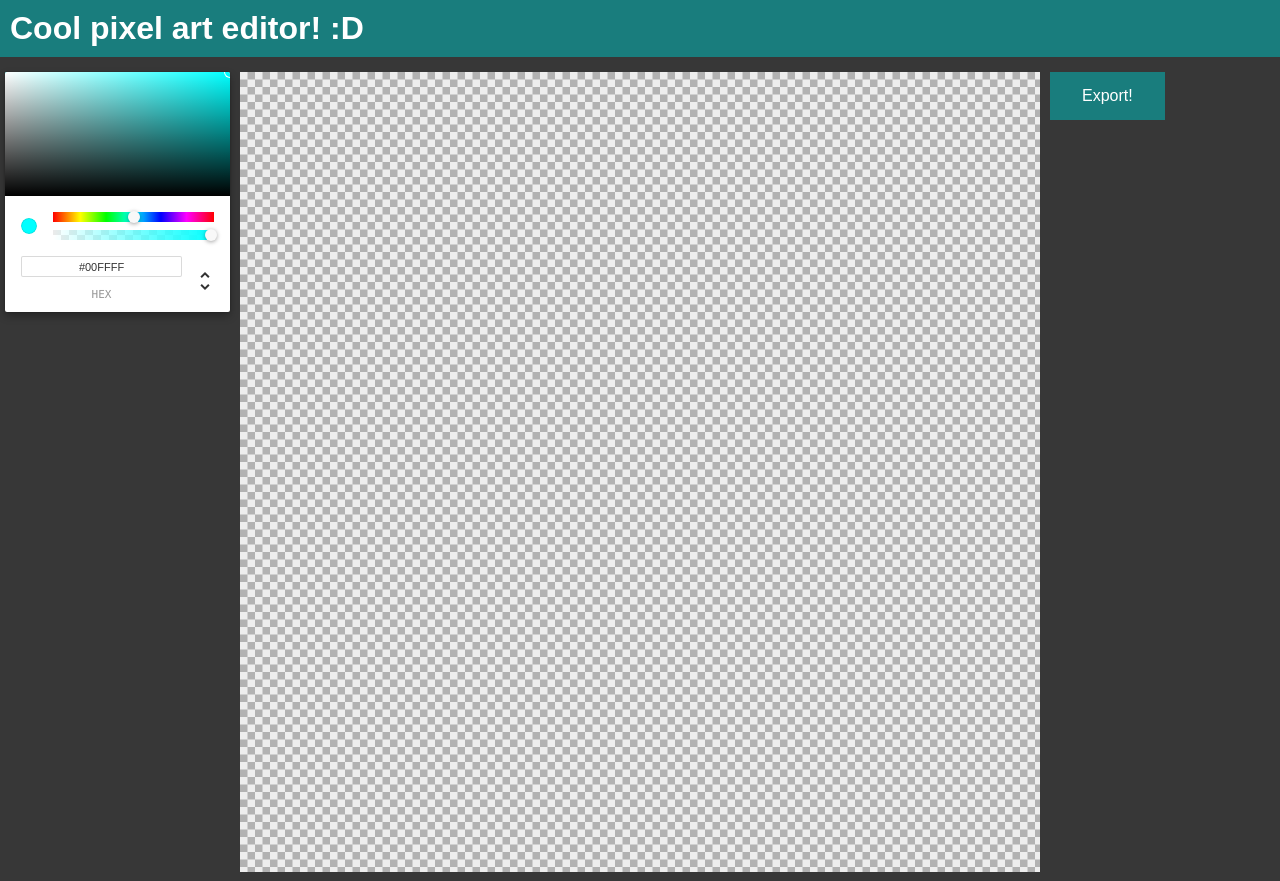
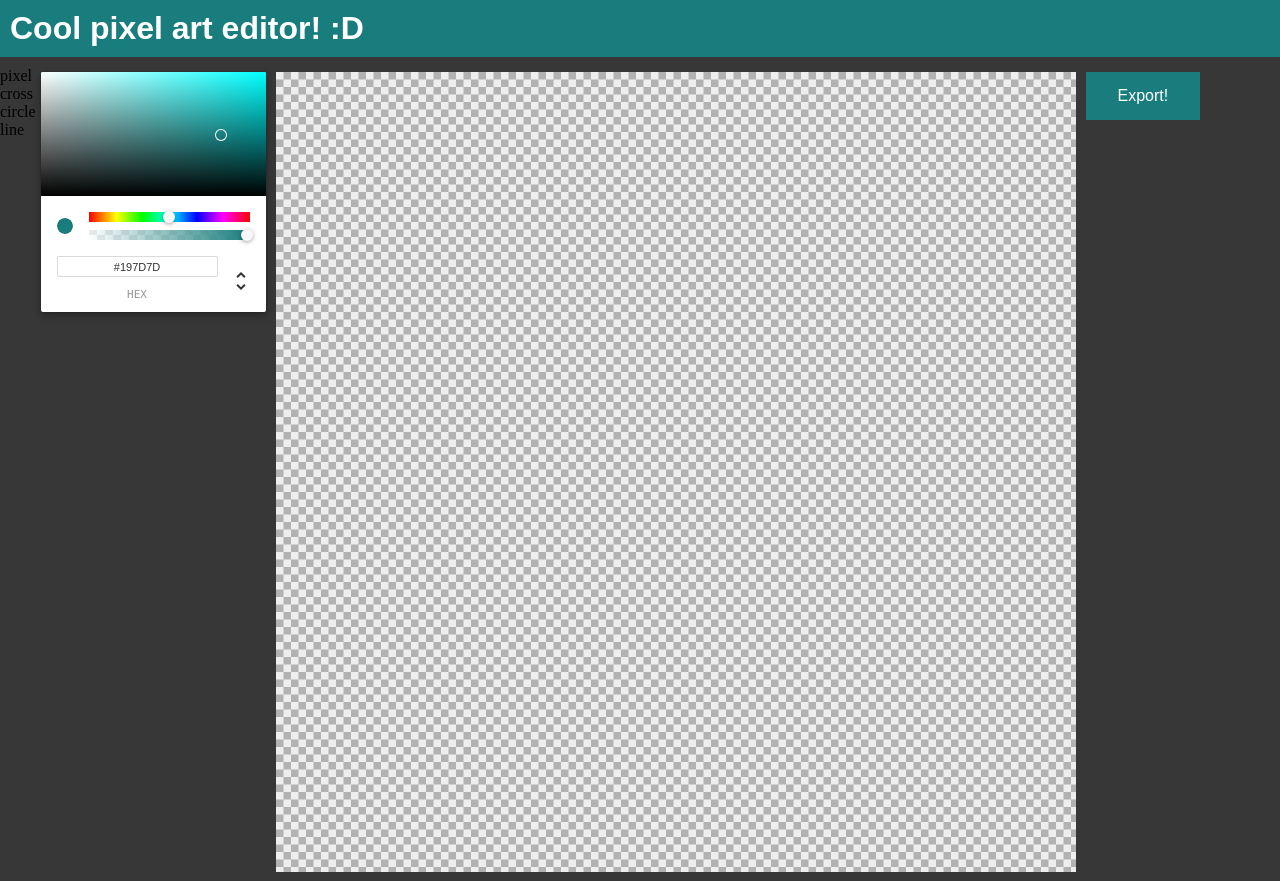
Before and after one commit to flyingmisaki/pixel-art-editor-2, a React (Create React App) app: page / in a window 1280 px wide. Built offline with nearby package versions, Linux system fonts and the light colour scheme.

Commit message:
Started work on tool bar

```diff
--- a/src/App.jsx
+++ b/src/App.jsx
@@ -8,7 +8,7 @@ import { ChromePicker } from "react-color"
 import { saveAs } from "file-saver"
 
 function App() {
-	const [brushColor, setBrushColor] = React.useState("#00ffff")
+	const [brushColor, setBrushColor] = React.useState("#197D7DFF")
 	const canvasRef = React.useRef(null)
 
 	const exportImage = function() {
--- a/src/components/ToolBar/ToolBar.jsx
+++ b/src/components/ToolBar/ToolBar.jsx
@@ -6,7 +6,10 @@ export default function ToolBar() {
     const render = function() {
         return (
             <div>
-                <div></div>
+                <div>pixel</div>
+                <div>cross</div>
+                <div>circle</div>
+                <div>line</div>
             </div>
         )
     }
```
